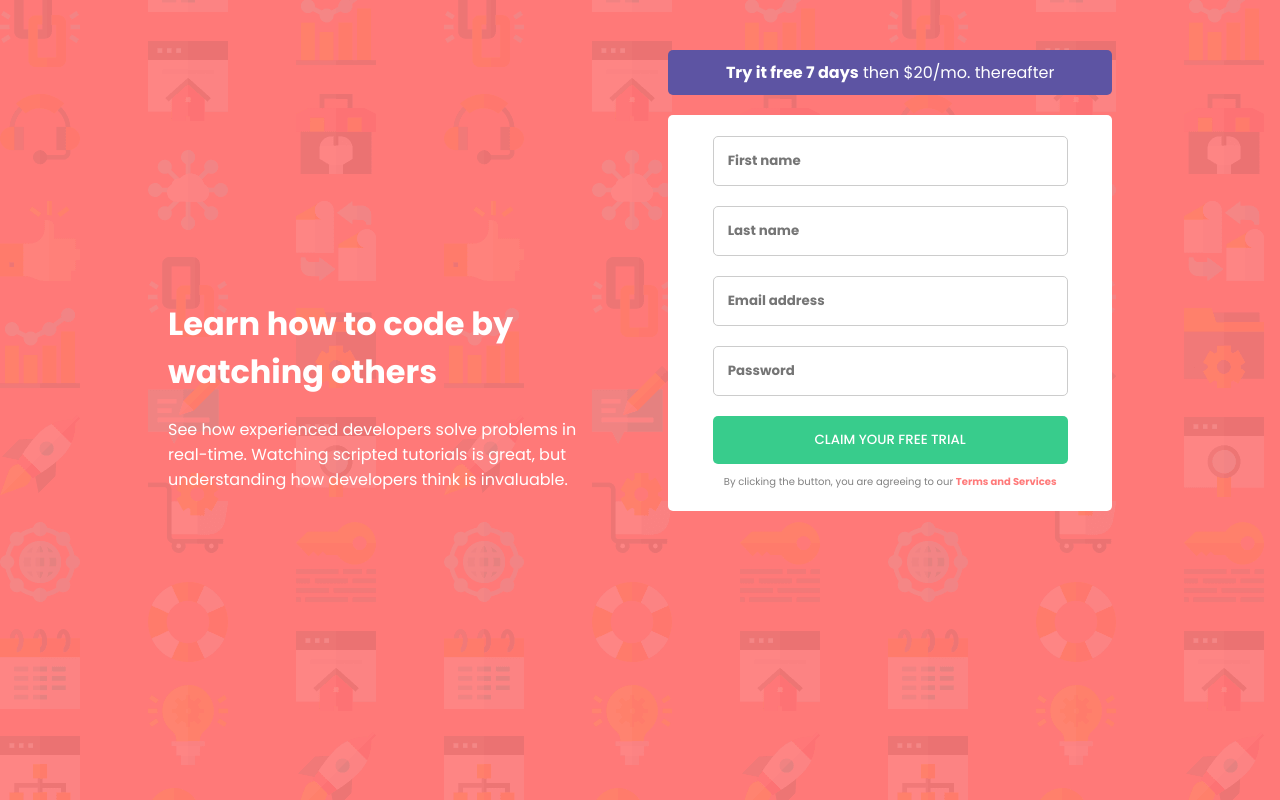
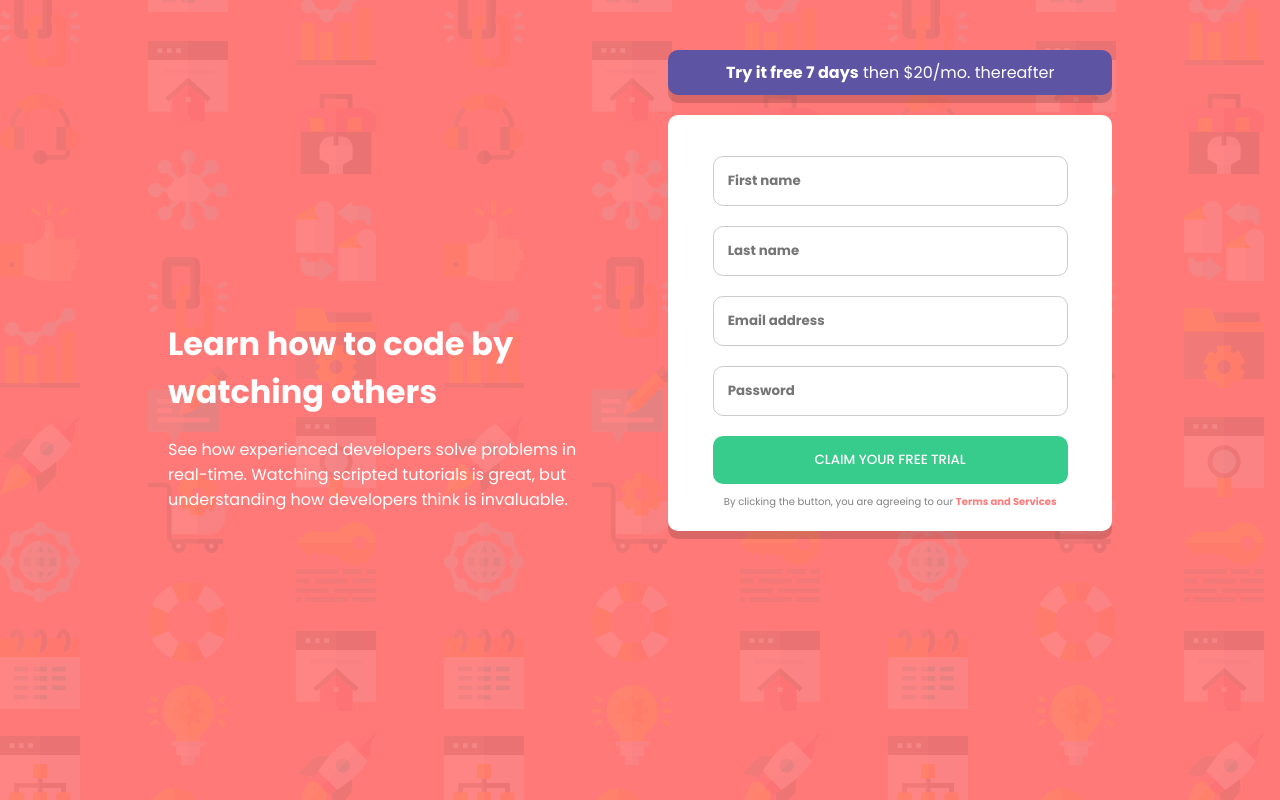
Before and after one commit to mkaminsk95/SignUp-Form, a plain HTML site: page index.html in a window 1280 px wide. Drawn offline with Linux system fonts and the light colour scheme.

Commit message:
Shadows added

```diff
--- a/style.css
+++ b/style.css
@@ -43,11 +43,12 @@ body {
 #subscriptionInfo {
 
     padding: 10px;
-    border-radius: 5px;
+    border-radius: 10px;
 
     text-align: center;
     color: white;
 
+    box-shadow: 0 8px rgba(0, 0, 0, 0.15);
     background: #5d54a3;
 }
 
@@ -56,10 +57,15 @@ form {
 
     margin-top: 20px;
     padding: 1px 0;
-    border-radius: 5px;
+    border-radius: 10px;
 
+    box-shadow: 0 8px rgba(0, 0, 0, 0.15);
+    background: white;
+}
 
-    background: white;
+form div:first-child {
+
+    margin-top: 40px;
 }
 
 form div {
@@ -73,7 +79,7 @@ input {
     width: 100%;
     padding: 14px;
     border: 1px solid #ccc;
-    border-radius: 5px;
+    border-radius: 10px;
 
     font-family:inherit;
     font-weight: bold;
```
